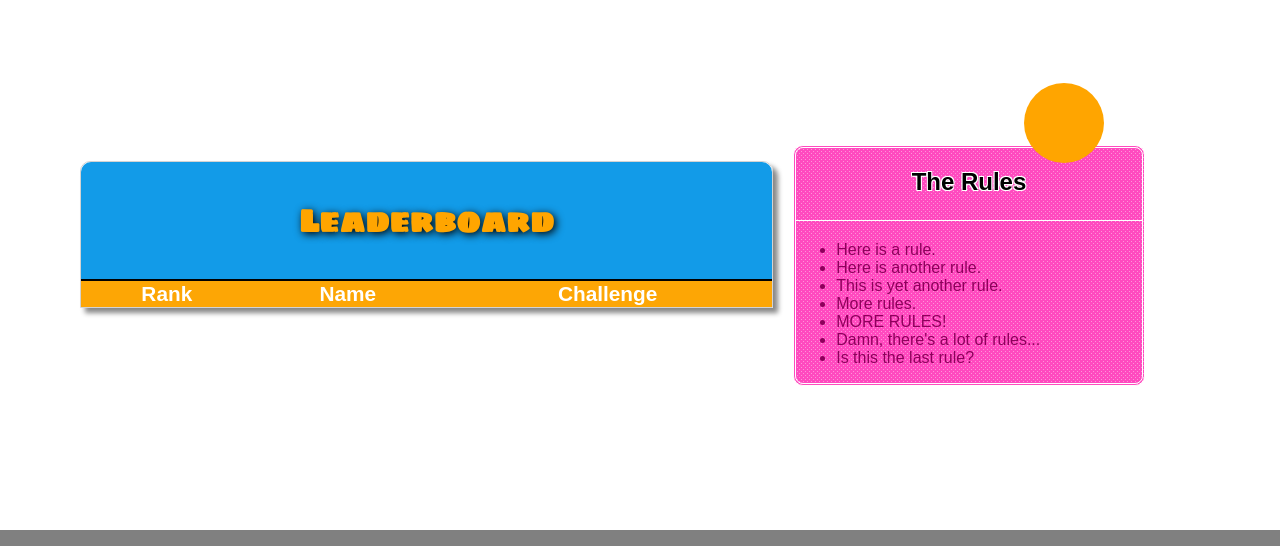
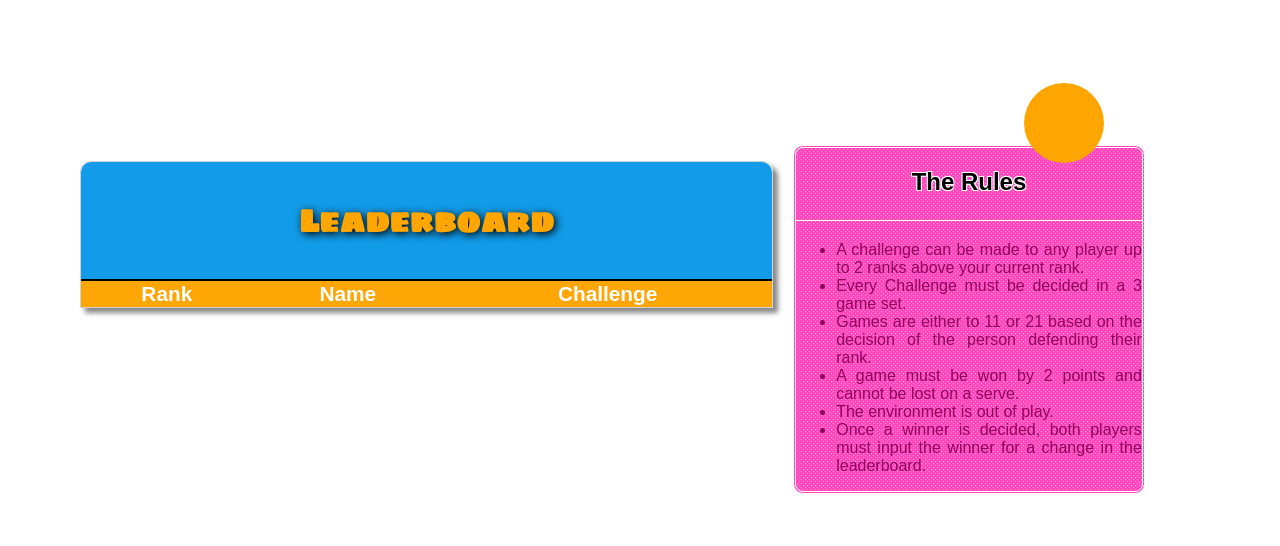
Before and after one commit to kavdi/ping-pong-group-project, a website: page public/index.html in a window 1280 px wide. Shown: the part 1087-1633 px from the top of the page. Drawn offline with nearby package versions, Linux system fonts and the light colour scheme; a web font is replaced by a local one.

Commit message:
trying to gather needed data to switch rank

```diff
--- a/public/index.html
+++ b/public/index.html
@@ -157,13 +157,12 @@
     <aside id="houseRules" class="heroThree">
       <h2>The Rules</h2>
       <ul>
-        <li>Here is a rule.</li>
-        <li>Here is another rule.</li>
-        <li>This is yet another rule.</li>
-        <li>More rules.</li>
-        <li>MORE RULES!</li>
-        <li>Damn, there's a lot of rules...</li>
-        <li>Is this the last rule?</li>
+        <li>A challenge can be made to any player up to 2 ranks above your current rank.</li>
+        <li>Every Challenge must be decided in a 3 game set.</li>
+        <li>Games are either to 11 or 21 based on the decision of the person defending their rank.</li>
+        <li>A game must be won by 2 points and cannot be lost on a serve.</li>
+        <li>The environment is out of play.</li>
+        <li>Once a winner is decided, both players must input the winner for a change in the leaderboard.</li>
       </ul>
     </aside>
 
```
Also changed, not shown: public/scripts/model/app.js (+0 -22 lines), server.js (+14 -14 lines).
